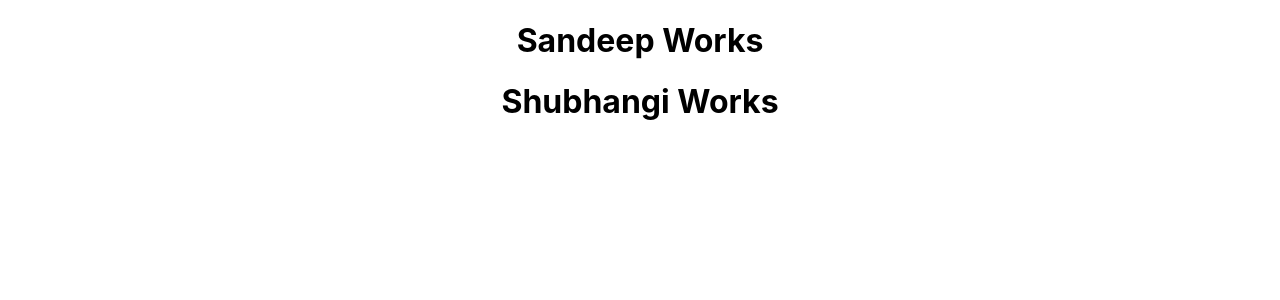
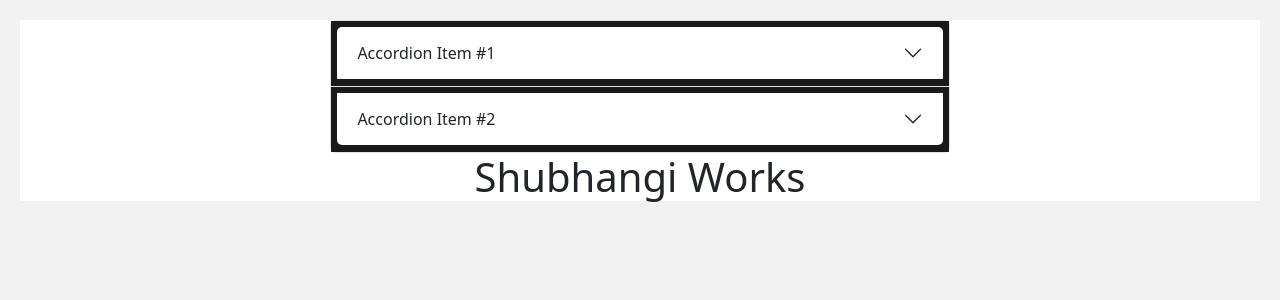
Before and after one commit to shradhye/notes-app-react, a React (Create React App) app: page / in a window 1280 px wide. Shown: the top 300 px of the page. Built offline with nearby package versions, Linux system fonts and the light colour scheme.

Commit message:
added accordion component

```diff
--- a/src/compo/Sandeep.css
+++ b/src/compo/Sandeep.css
@@ -0,0 +1,26 @@
+html,body{
+    background: #f1f1f1;
+    margin: 20px;
+}
+.accordion-header {
+    padding: .40rem .40rem;
+    background-color: rgba(0,0,0,.9);
+    transition: all 0.5s ease-in-out 0s;
+}
+
+.accordion-header:hover,.accordion-header:focus {
+    padding: .40rem .40rem;
+    background-color: rgba(0,0,0,.75);
+}
+.accordion-button {
+    background-color: rgba(0,0,0,.9);
+    font-weight: 400;
+    color: #fff;
+    outline: none;
+    width: 100%;
+    text-align: left;
+}
+
+.btn:hover, .btn:focus{box-shadow: none;}
+
+.accordion-body{text-align: left;}
--- a/src/compo/Sandeep.js
+++ b/src/compo/Sandeep.js
@@ -1,8 +1,37 @@
-function Sandeep(){
-    return(
-        <>
-            <h1>Sandeep Works</h1>
-        </>
-    )
+import styles from './Sandeep.css';
+import Accordion from 'react-bootstrap/Accordion';
+
+function Sandeep() {
+  return (
+    <section class='col-6 text-left m-auto'>
+    <Accordion defaultActiveKey={0}>
+      <Accordion.Item eventKey="0">
+        <Accordion.Header>Accordion Item #1</Accordion.Header>
+        <Accordion.Body>
+          Lorem ipsum dolor sit amet, consectetur adipiscing elit, sed do
+          eiusmod tempor incididunt ut labore et dolore magna aliqua. Ut enim ad
+          minim veniam, quis nostrud exercitation ullamco laboris nisi ut
+          aliquip ex ea commodo consequat. Duis aute irure dolor in
+          reprehenderit in voluptate velit esse cillum dolore eu fugiat nulla
+          pariatur. Excepteur sint occaecat cupidatat non proident, sunt in
+          culpa qui officia deserunt mollit anim id est laborum.
+        </Accordion.Body>
+      </Accordion.Item>
+      <Accordion.Item eventKey="1">
+        <Accordion.Header>Accordion Item #2</Accordion.Header>
+        <Accordion.Body>
+          Lorem ipsum dolor sit amet, consectetur adipiscing elit, sed do
+          eiusmod tempor incididunt ut labore et dolore magna aliqua. Ut enim ad
+          minim veniam, quis nostrud exercitation ullamco laboris nisi ut
+          aliquip ex ea commodo consequat. Duis aute irure dolor in
+          reprehenderit in voluptate velit esse cillum dolore eu fugiat nulla
+          pariatur. Excepteur sint occaecat cupidatat non proident, sunt in
+          culpa qui officia deserunt mollit anim id est laborum.
+        </Accordion.Body>
+      </Accordion.Item>
+    </Accordion>
+</section>
+  );
 }
+
 export default Sandeep;
--- a/src/index.js
+++ b/src/index.js
@@ -2,6 +2,7 @@ import React from 'react';
 import ReactDOM from 'react-dom/client';
 import './index.css';
 import App from './App';
+import 'bootstrap/dist/css/bootstrap.min.css';
 import reportWebVitals from './reportWebVitals';
 
 const root = ReactDOM.createRoot(document.getElementById('root'));
```
